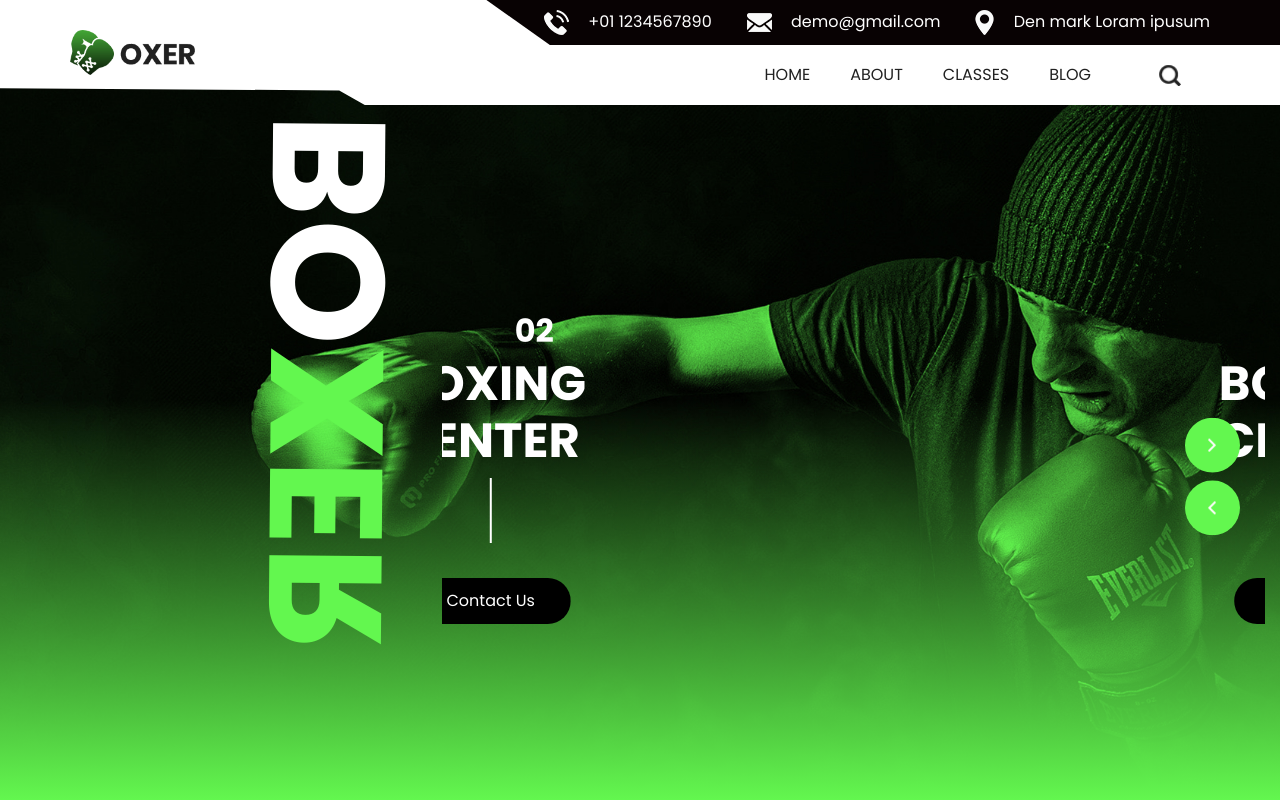
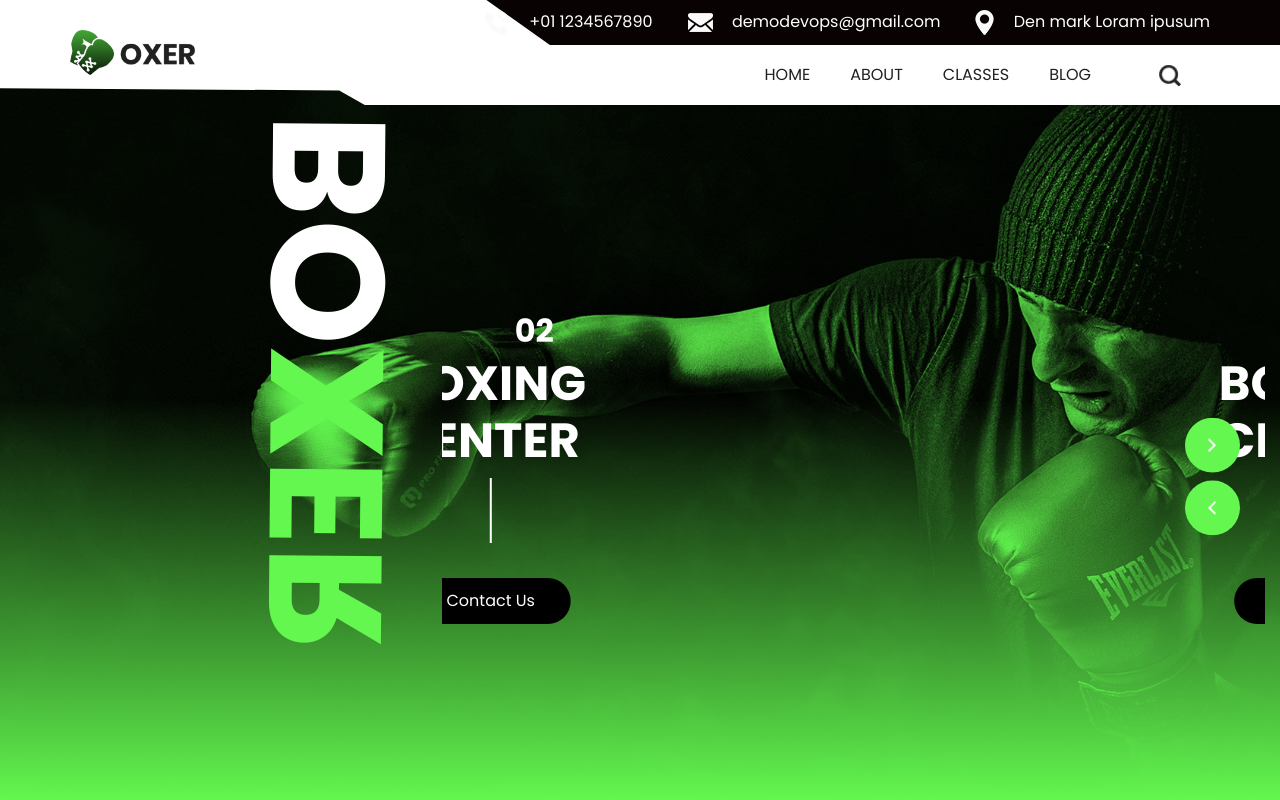
Before and after one commit to coliwares/jenkins-sonarqube-docker, a plain HTML site: page index.html in a window 1280 px wide. Shown: the top 800 px of the page. Drawn offline with nearby package versions, Linux system fonts and the light colour scheme; some packages are replaced by stand-ins of ours; a web font is replaced by a local one.

Commit message:
Update index.html

```diff
--- a/index.html
+++ b/index.html
@@ -12,7 +12,7 @@
   <meta name="description" content="" />
   <meta name="author" content="" />
 
-  <title>Oxer</title>
+  <title>Oxers</title>
 
   <!-- slider stylesheet -->
   <link rel="stylesheet" type="text/css" href="https://cdnjs.cloudflare.com/ajax/libs/OwlCarousel2/2.3.4/assets/owl.carousel.min.css" />
@@ -49,7 +49,7 @@
                 <li class="">
                   <a class="" href="">
                     <img src="images/mail.png" alt="" />
-                    <span>demo@gmail.com</span>
+                    <span>demodevops@gmail.com</span>
                   </a>
                 </li>
                 <li class="">
```
